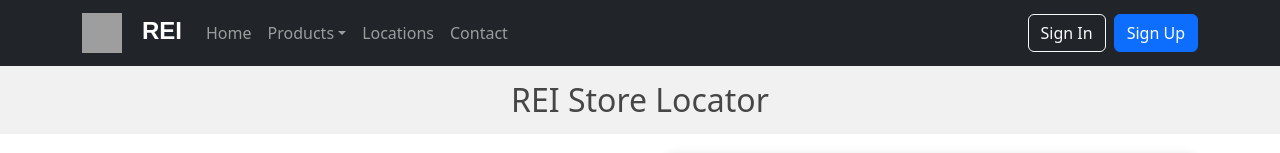
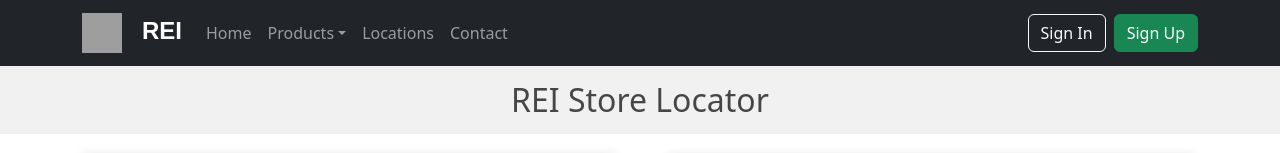
Before and after one commit to Panha-Sim/SWE-410, a React (Create React App) app in the folder client/: page / in a window 1280 px wide. Shown: the top 153 px of the page. Built offline with nearby package versions, Linux system fonts and the light colour scheme; grey boxes are pictures that could not be loaded.

Commit message:
Updated front end

```diff
--- a/client/src/components/MainPage.js
+++ b/client/src/components/MainPage.js
@@ -36,8 +36,8 @@
       <div className="container">
         <div class="row gx-5 ">
           <div class="col-md-6">
-
             {/* =========== LOCATION LIST SEARCH BAR =========== */}
+            <div className="form-outline-container">
               <div class="form-outline mb-3" data-mdb-input-init>
                 <input
                   type="search"
@@ -48,6 +48,7 @@
                   value={searchQuery}
                   onChange={(e) => setSearchQuery(e.target.value)}
                 />
+              </div>
             </div>
 
             {/* ========= MAP LOCATIONS ==========   */}
--- a/client/src/components/MapListGroup.jsx
+++ b/client/src/components/MapListGroup.jsx
@@ -1,4 +1,7 @@
 import { useState, useEffect } from "react";
+
+import "../styles/MapListGroup.css";
+
 
 export default function ListGroup(props) {
   const [isMatched, setIsMatched] = useState(true);
--- a/client/src/components/NavBar.js
+++ b/client/src/components/NavBar.js
@@ -72,7 +72,7 @@
             <button className="btn btn-outline-light me-2" type="button">
               Sign In
             </button>
-            <button className="btn btn-primary" type="button">
+            <button className="btn btn-success" type="button">
               Sign Up
             </button>
           </div>
--- a/client/src/styles/MainPage.css
+++ b/client/src/styles/MainPage.css
@@ -1,4 +1,3 @@
-
 header {
   background-color: #f1f1f1;
   color: #464646;
@@ -7,6 +6,10 @@
   text-align: center;
   font-size: 2em;
   margin-bottom: 20px;
+}
+
+.form-outline-container {
+  box-shadow: 0 0 10px rgba(0, 0, 0, 0.1);
 }
 
 .list-group-container {
@@ -37,8 +40,8 @@
 
 /* ===== REI Text in Navbar ===== */
 .rei-text {
-    font-family: Arial;
-    font-size: 24px;
-    margin-left: 20px;
-    font-weight: bold;
-  }
+  font-family: Arial;
+  font-size: 24px;
+  margin-left: 20px;
+  font-weight: bold;
+}
--- /dev/null
+++ b/client/src/styles/MapListGroup.css
@@ -0,0 +1,6 @@
+
+/* ===== Style of the Selected Location in List */
+.list-group-item.active {
+    background-color: #28a745;
+    border-color: #28a745
+  }
```
Lines whose indentation alone changed are shown as unchanged.
